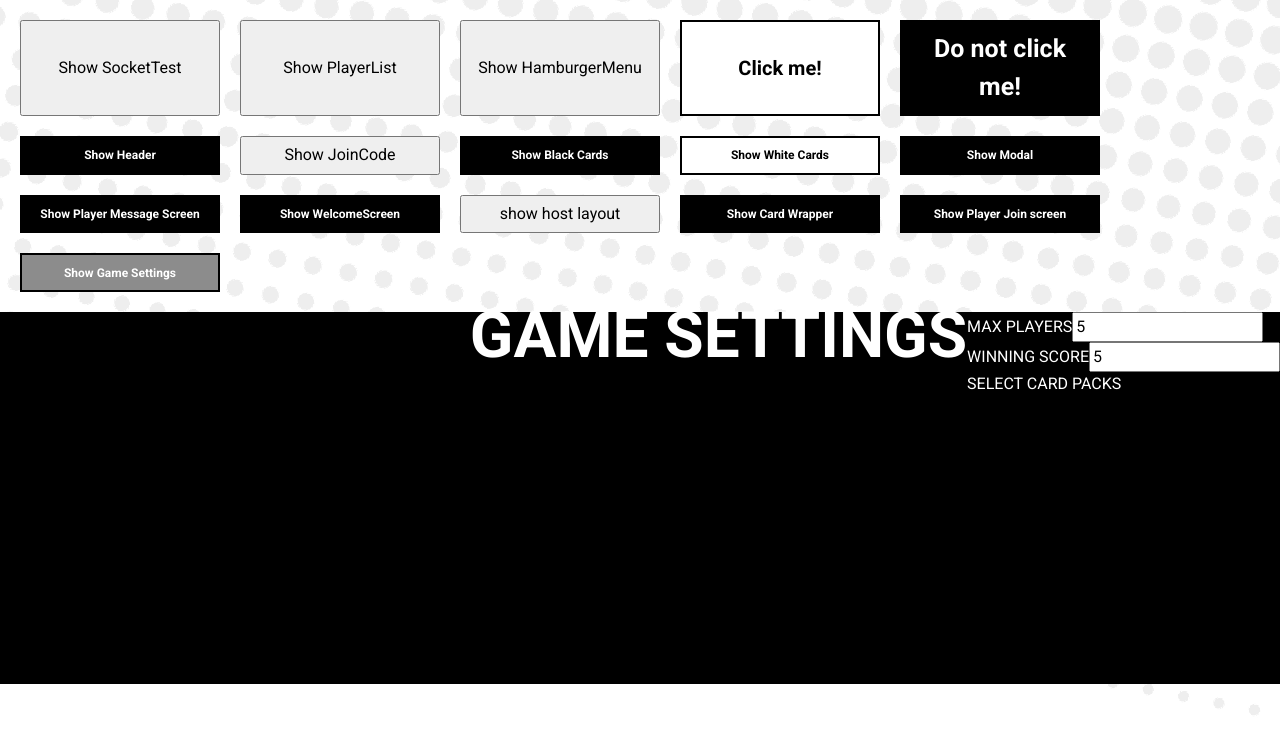
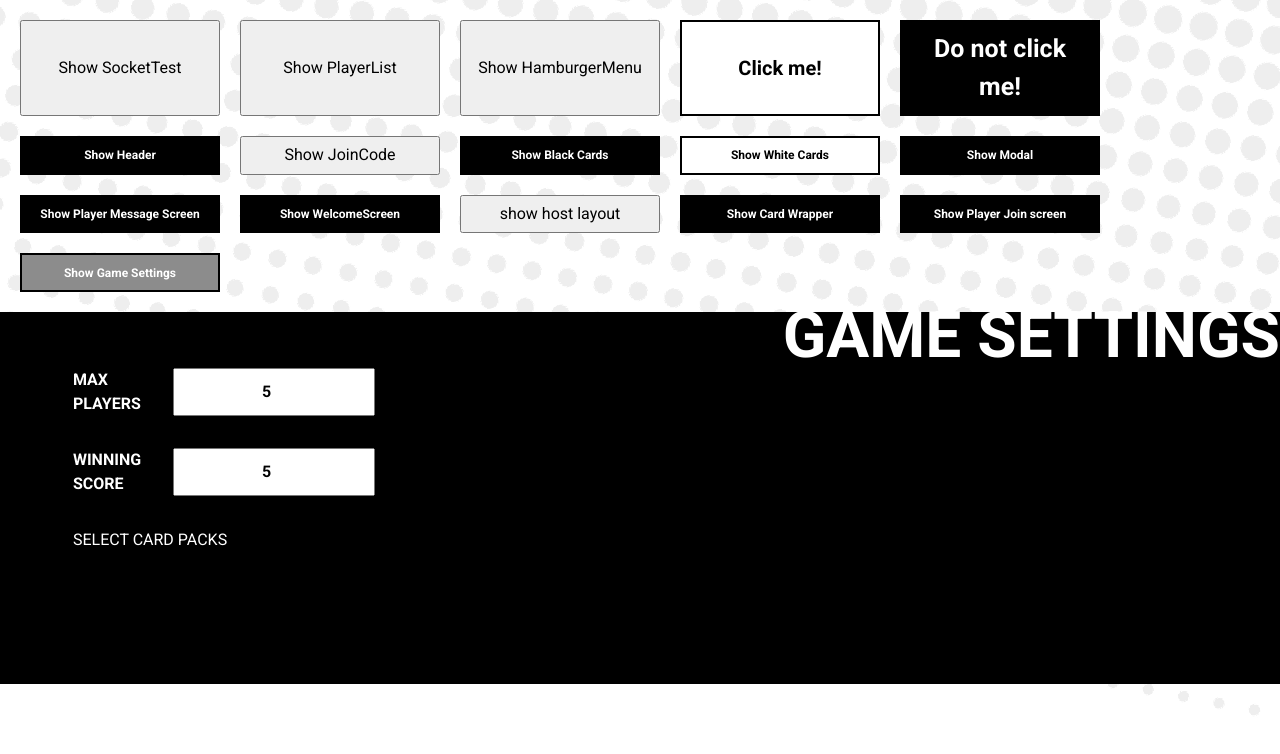
Before and after one commit to I3uckwheat/cards-of-carousal, a React (Create React App) app in the folder frontend/: page / in a window 1280 px wide. Both pictures are taken after a click on the button "Show Game Settings". Shown: the top 754 px of the page. Built offline with nearby package versions, Linux system fonts and the light colour scheme; no server answers.

Commit message:
Commit progress laying out component

```diff
--- a/frontend/src/components/GameSettings/GameSettings.js
+++ b/frontend/src/components/GameSettings/GameSettings.js
@@ -17,10 +17,12 @@ Header.propTypes = propTypes;
 const StyledGameSettings = styled.div`
   position: relative;
   display: flex;
+  flex-direction: column;
   height: 372px;
   width: 100%;
   background-color: var(--secondary-background-color);
   color: var(--secondary-text-color);
+
 `;
 
 const StyledH1 = styled.h1`
@@ -28,8 +30,33 @@ const StyledH1 = styled.h1`
   font-size: 4rem;
   line-height: 4rem;
   margin-top: -0.5rem;
+  justify-content: center;
+  /* align-items: flex-end; */
+  /* flex-direction: row-reverse; */
 `;
 
+const StyledForm = styled.div`
+  display: flex;
+  justify-content: center;
+  align-items: center;
+  margin-right: auto;
+  padding-left: 8rem;
+  width: 20rem;
+
+  label {
+    margin-bottom: 2rem;
+    display: flex;
+    font-weight: bold;
+    width: auto;
+  }
+
+  input {
+    display: flex;
+    margin-left: 2rem;
+    font-weight: bold;
+    text-align: center;
+  }
+`;
 
 function GameSettings() {
   return (
@@ -37,7 +64,7 @@ function GameSettings() {
       <StyledH1>
         GAME SETTINGS
       </StyledH1>
-      <br />
+      <StyledForm>
         <form>
           <label htmlFor="mplayers" id="mplayers">
             MAX PLAYERS
@@ -49,6 +76,7 @@ function GameSettings() {
             </label>
             <p>SELECT CARD PACKS</p>
         </form>
+      </StyledForm>
     </StyledGameSettings>
 
   )
```
Lines whose indentation alone changed are shown as unchanged.
